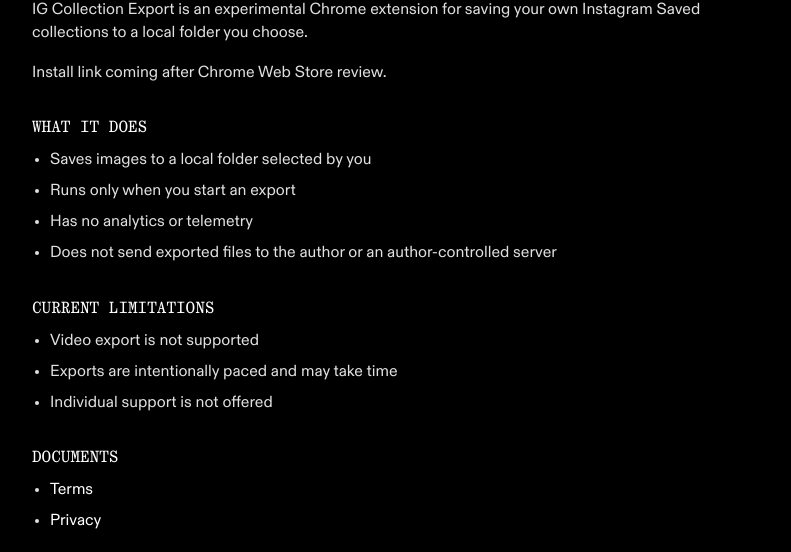
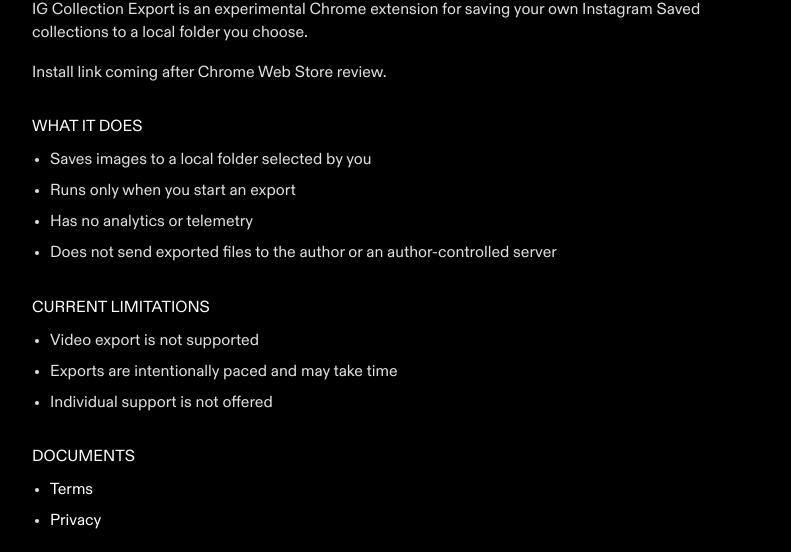
Before and after one commit to giosampietro/giosampietro-experiments, a Jekyll site: the page built from ig-collection-export/index.md, in a window 1280 px wide. Shown: the part 247-799 px from the top of the page, without its empty margins (244-1035 px from the left). Built offline with Jekyll 4.4.1, drawn with Linux system fonts in a browser that asks for light colours.

Commit message:
Remove Quadrant font from pages

```diff
--- a/assets/styles.css
+++ b/assets/styles.css
@@ -6,18 +6,9 @@
   font-display: swap;
 }
 
-@font-face {
-  font-family: "Quadrant Mono";
-  src: url("fonts/quadrant-text-mono-regular.woff2") format("woff2");
-  font-style: normal;
-  font-weight: 400;
-  font-display: swap;
-}
-
 :root {
   color-scheme: dark;
   --panel-font-family: "Giosampietro Diatype", ui-sans-serif, system-ui, -apple-system, BlinkMacSystemFont, "Segoe UI", sans-serif;
-  --content-title-font-family: "Quadrant Mono", ui-monospace, SFMono-Regular, Menlo, Monaco, Consolas, "Liberation Mono", "Courier New", monospace;
   --surface: #000000;
   --text-primary: #ffffff;
   --text-secondary: rgba(255, 255, 255, 0.88);
@@ -105,14 +96,12 @@ h1 {
 
 h2,
 h3 {
-  font-family: var(--content-title-font-family);
   margin-top: 32px;
   margin-bottom: 12px;
 }
 
 .content-title {
   color: var(--text-primary);
-  font-family: var(--content-title-font-family);
   font-size: 16px;
   line-height: 1.25;
   text-transform: uppercase;
```
Also changed, not shown: assets/fonts/quadrant-text-mono-regular.woff2 (deleted).
